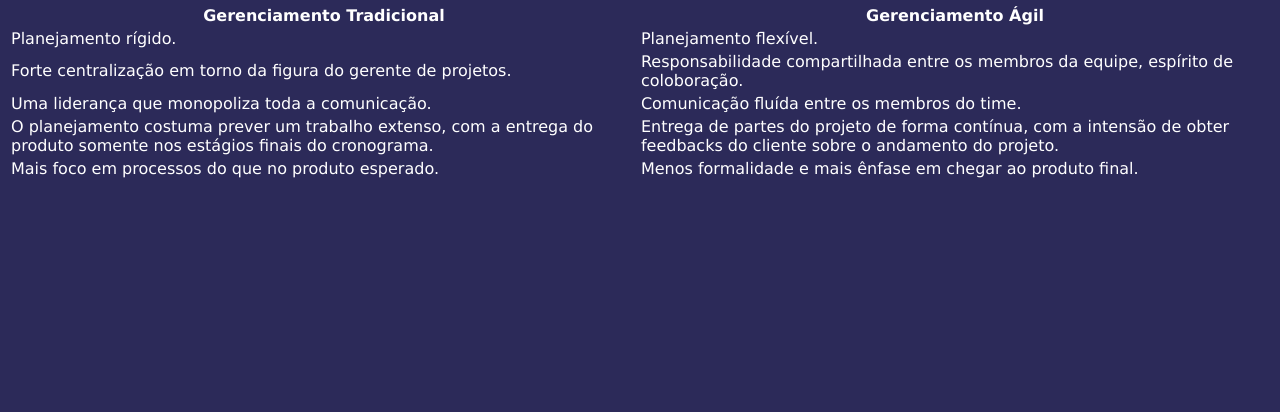
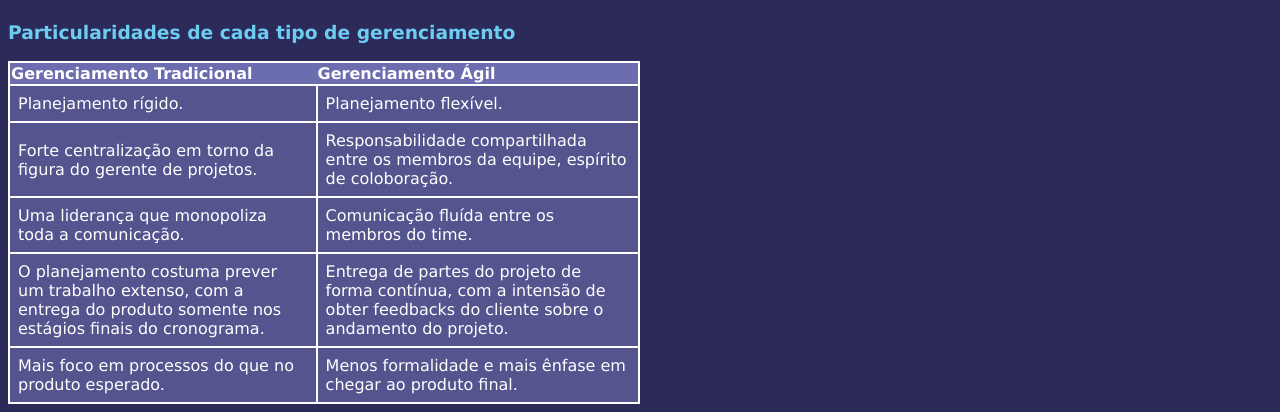
Before and after one commit to gabrel-dias/Web, a PHP site: page /modulo_1.html in a window 1280 px wide. Shown: the part 2196-2608 px from the top of the page. Before the commit the page ends 2374 px from the top, so only its background shows below. Run offline with PHP 8.4, Linux system fonts and the light colour scheme.

Commit message:
conclusão do modulo 1

```diff
--- a/CDL/Trabalho Projetos de TI/modulo_1.html
+++ b/CDL/Trabalho Projetos de TI/modulo_1.html
@@ -54,7 +54,7 @@
     <img
       src="https://midias.siteware.com.br/wp-content/uploads/2023/04/24163905/gestao-de-projetos-gestor-1024x1024.png"
       alt="A mente de um gestor de projetos"
-      style="height: 600px; width: 600px"
+      style="height: 600px; width: 700px"
     />
 
     <h2>Principais áreas de conhecimento do PMBOK</h2>
@@ -107,6 +107,7 @@
       alt="Metodologias tradicionais e ágeis"
       style="height: 400px; width: 600px"
     />
+    <h3>Particularidades de cada tipo de gerenciamento</h3>
     <table>
       <thead>
         <tr>
--- a/CDL/Trabalho Projetos de TI/style.css
+++ b/CDL/Trabalho Projetos de TI/style.css
@@ -11,7 +11,8 @@
 }
 
 h1,
-h2 {
+h2,
+h3 {
   color: #6dccf2;
 }
 
@@ -37,3 +38,21 @@ footer {
 li {
   padding-bottom: 14px;
 }
+
+table {
+  background-color: #8b8fd96b;
+  width: 50%;
+  border-collapse: collapse;
+}
+
+thead,
+td {
+  text-align: left;
+  border: 2px solid #ffff;
+  padding: 8px;
+}
+
+th{
+  background-color: #8b8fd96b;
+  color: #ffffff;
+}
```
